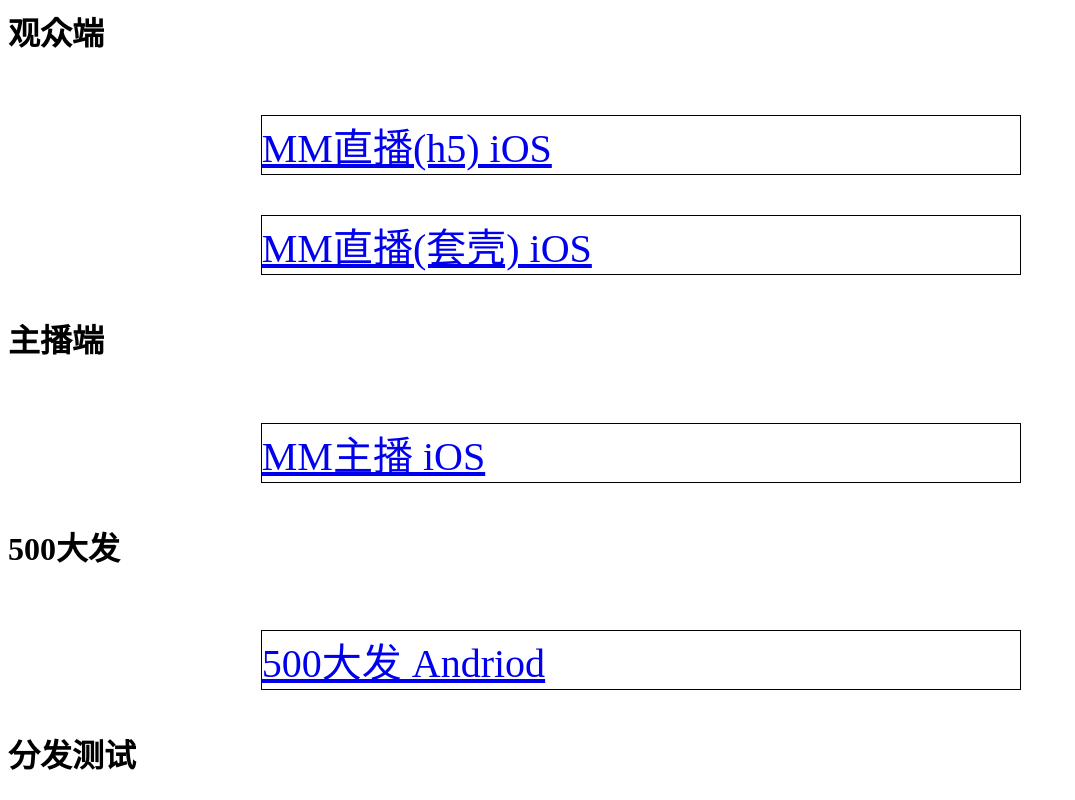
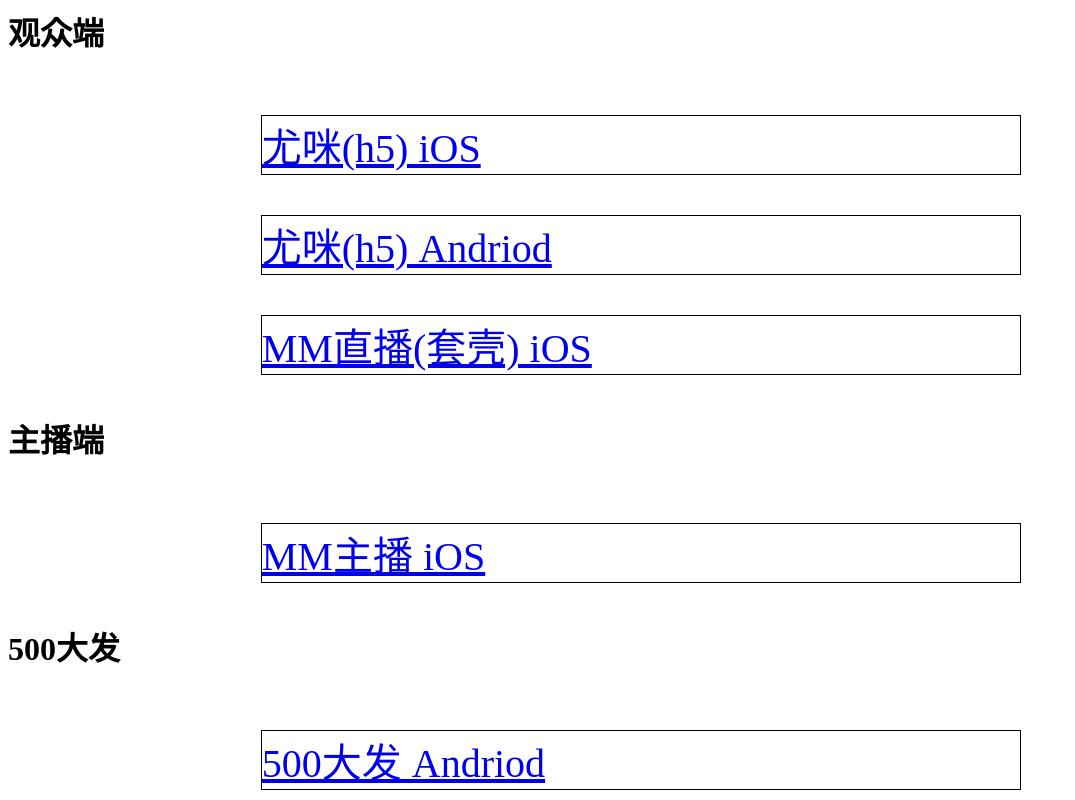
Before and after one commit to HughxLam/appDownload, a plain HTML site: page index.html in a window 1280 px wide. Shown: the top 800 px of the page, without its empty margins (0-1075 px from the left). Drawn offline with Linux system fonts and the light colour scheme.

Commit message:
更新index

```diff
--- a/index.html
+++ b/index.html
@@ -2,7 +2,11 @@
 <h1 style="margin-top: 0%">观众端</h1>
 <a href="itms-services://?action=download-manifest&url=https://raw.githubusercontent.com/hughxlam/appDownload/main/VibaLiveH5.plist"
 style="display:inline-block;width:60%;margin:0 auto;margin-top: 40px;border: 1px solid black;margin-left: 20%;font-size: 40px;">
-MM直播(h5) iOS
+尤咪(h5) iOS
+</a>
+<a href="https://github.com/HughxLam/appDownload/raw/main/VibaLiveH5.apk"
+style="display:inline-block;width:60%;margin:0 auto;margin-top: 40px;border: 1px solid black;margin-left: 20%;font-size: 40px;">
+尤咪(h5) Andriod
 </a>
 <a href="itms-services://?action=download-manifest&url=https://raw.githubusercontent.com/hughxlam/appDownload/main/VibaLiveCasePack.plist"
 style="display:inline-block;width:60%;margin:0 auto;margin-top: 40px;border: 1px solid black;margin-left: 20%;font-size: 40px;">
```
